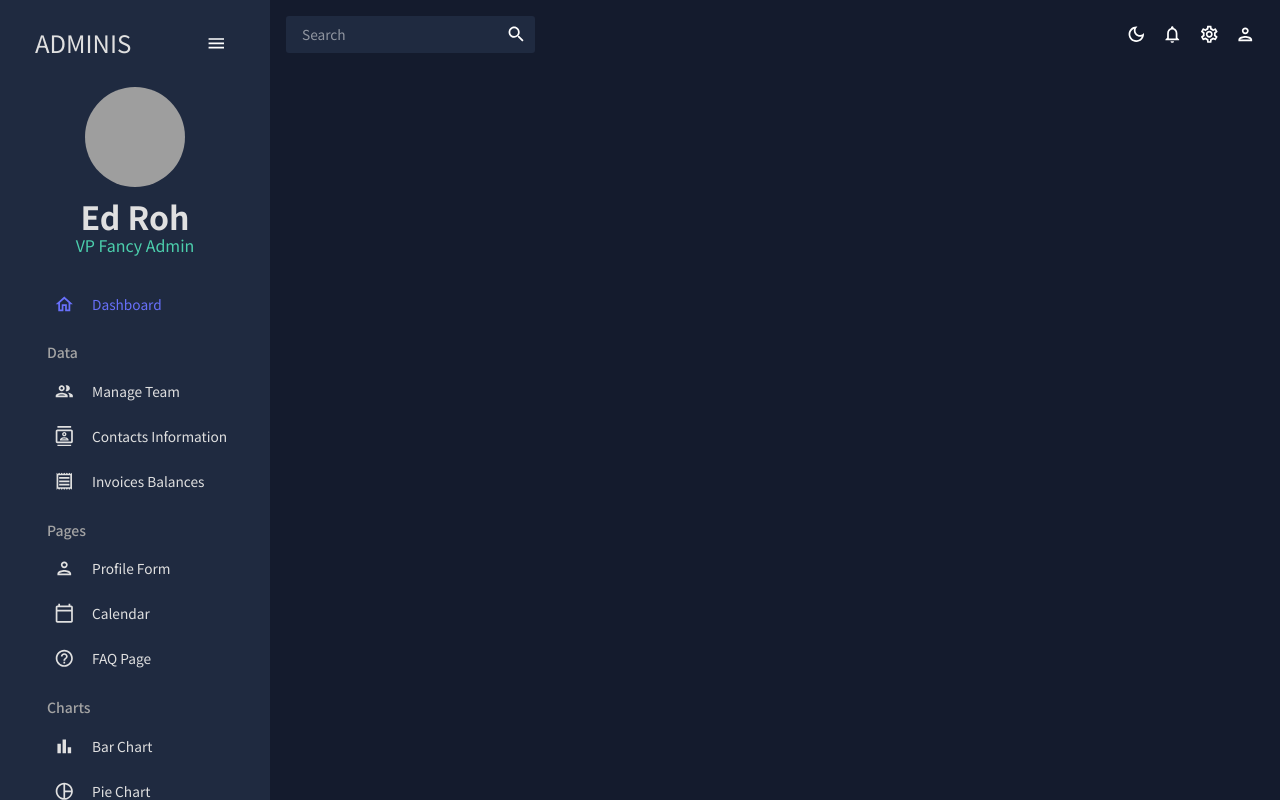
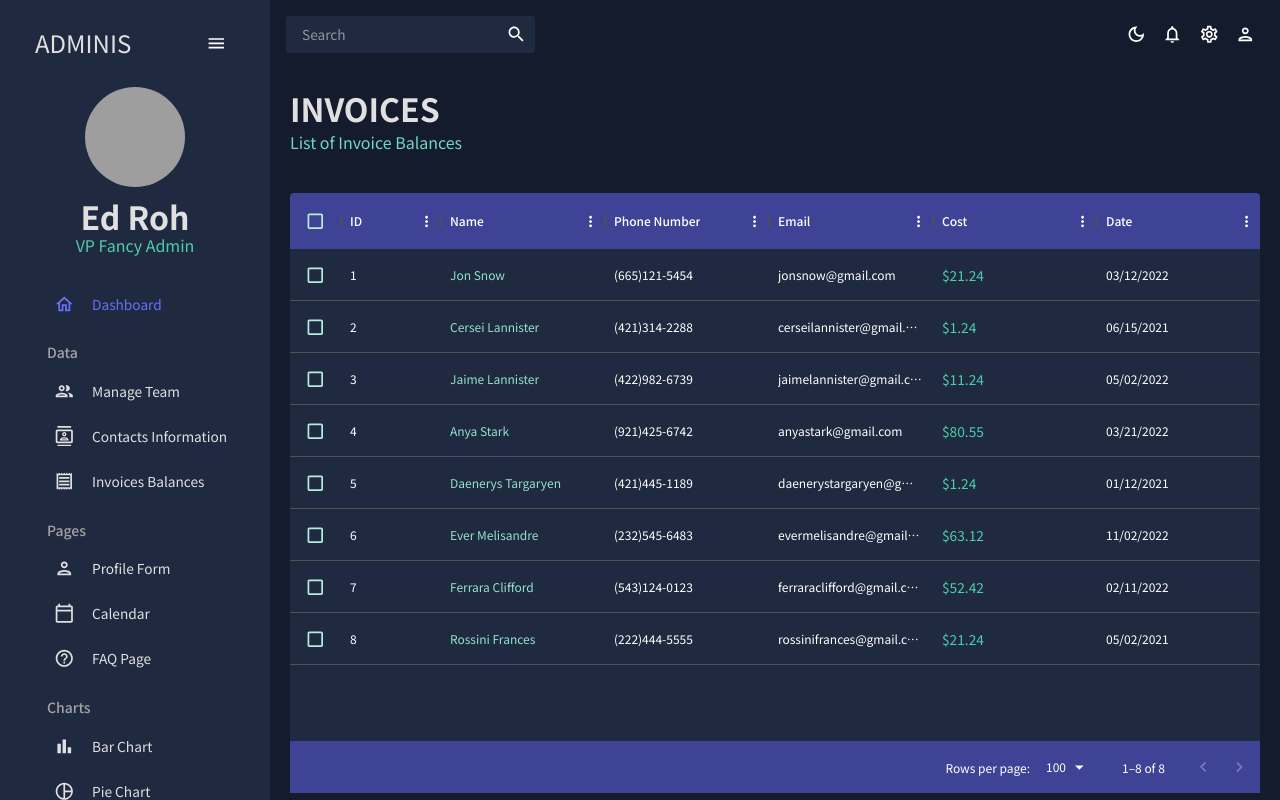
Before and after one commit to Team-Easy/Ondoset_Web, a React (Create React App) app in the folder ondoset-admin/: page /invoices in a window 1280 px wide. Built offline with nearby package versions, Linux system fonts and the light colour scheme; grey boxes are pictures that could not be loaded.

Commit message:
Feat: add more datagrid ExPage

```diff
--- a/ondoset-admin/src/App.js
+++ b/ondoset-admin/src/App.js
@@ -6,8 +6,8 @@
 import Sidebar from "./scenes/global/Sidebar";
 import Dashboard from "./scenes/dashboard";
 import Team from "./scenes/team";
-// import Invoices from "./scenes/invoices";
-// import Contacts from "./scenes/contacts";
+import Invoices from "./scenes/invoices";
+import Contacts from "./scenes/contacts";
 // import Bar from "./scenes/bar";
 // import Form from "./scenes/form";
 // import Line from "./scenes/line";
@@ -30,8 +30,8 @@
             <Routes>
               <Route path="/" element={<Dashboard />} />
               <Route path="/team" element={<Team />} />
-              {/* <Route path="/contacts" element={<Contacts />} /> */}
-              {/* <Route path="/invoices" element={<Invoices />} /> */}
+              <Route path="/contacts" element={<Contacts />} />
+              <Route path="/invoices" element={<Invoices />} />
               {/* <Route path="/form" element={<Form />} /> */}
               {/* <Route path="/bar" element={<Bar />} /> */}
               {/* <Route path="/pie" element={<Pie />} /> */}
--- /dev/null
+++ b/ondoset-admin/src/scenes/invoices/index.jsx
@@ -0,0 +1,83 @@
+import { Box, Typography, useTheme } from "@mui/material";
+import { DataGrid } from "@mui/x-data-grid";
+import { tokens } from "../../theme";
+import { mockDataInvoices } from "../../data/mockData";
+import Header from "../../components/Header";
+
+const Invoices = () => {
+  const theme = useTheme();
+  const colors = tokens(theme.palette.mode);
+  const columns = [
+    { field: "id", headerName: "ID" },
+    {
+      field: "name",
+      headerName: "Name",
+      flex: 1,
+      cellClassName: "name-column--cell",
+    },
+    {
+      field: "phone",
+      headerName: "Phone Number",
+      flex: 1,
+    },
+    {
+      field: "email",
+      headerName: "Email",
+      flex: 1,
+    },
+    {
+      field: "cost",
+      headerName: "Cost",
+      flex: 1,
+      renderCell: (params) => (
+        <Typography color={colors.greenAccent[500]}>
+          ${params.row.cost}
+        </Typography>
+      ),
+    },
+    {
+      field: "date",
+      headerName: "Date",
+      flex: 1,
+    },
+  ];
+
+  return (
+    <Box m="20px">
+      <Header title="INVOICES" subtitle="List of Invoice Balances" />
+      <Box
+        m="40px 0 0 0"
+        height="75vh"
+        sx={{
+          "& .MuiDataGrid-root": {
+            border: "none",
+          },
+          "& .MuiDataGrid-cell": {
+            borderBottom: "none",
+          },
+          "& .name-column--cell": {
+            color: colors.greenAccent[300],
+          },
+          "& .MuiDataGrid-columnHeaders": {
+            backgroundColor: colors.blueAccent[700],
+            borderBottom: "none",
+          },
+          "& .MuiDataGrid-virtualScroller": {
+            backgroundColor: colors.primary[400],
+          },
+          "& .MuiDataGrid-footerContainer": {
+            borderTop: "none",
+            backgroundColor: colors.blueAccent[700],
+          },
+          "& .MuiCheckbox-root": {
+            color: `${colors.greenAccent[200]} !important`,
+          },
+        }}
+      >
+        <DataGrid checkboxSelection rows={mockDataInvoices} columns={columns} />
+      </Box>
+    </Box>
+  );
+};
+
+export default Invoices;
```
